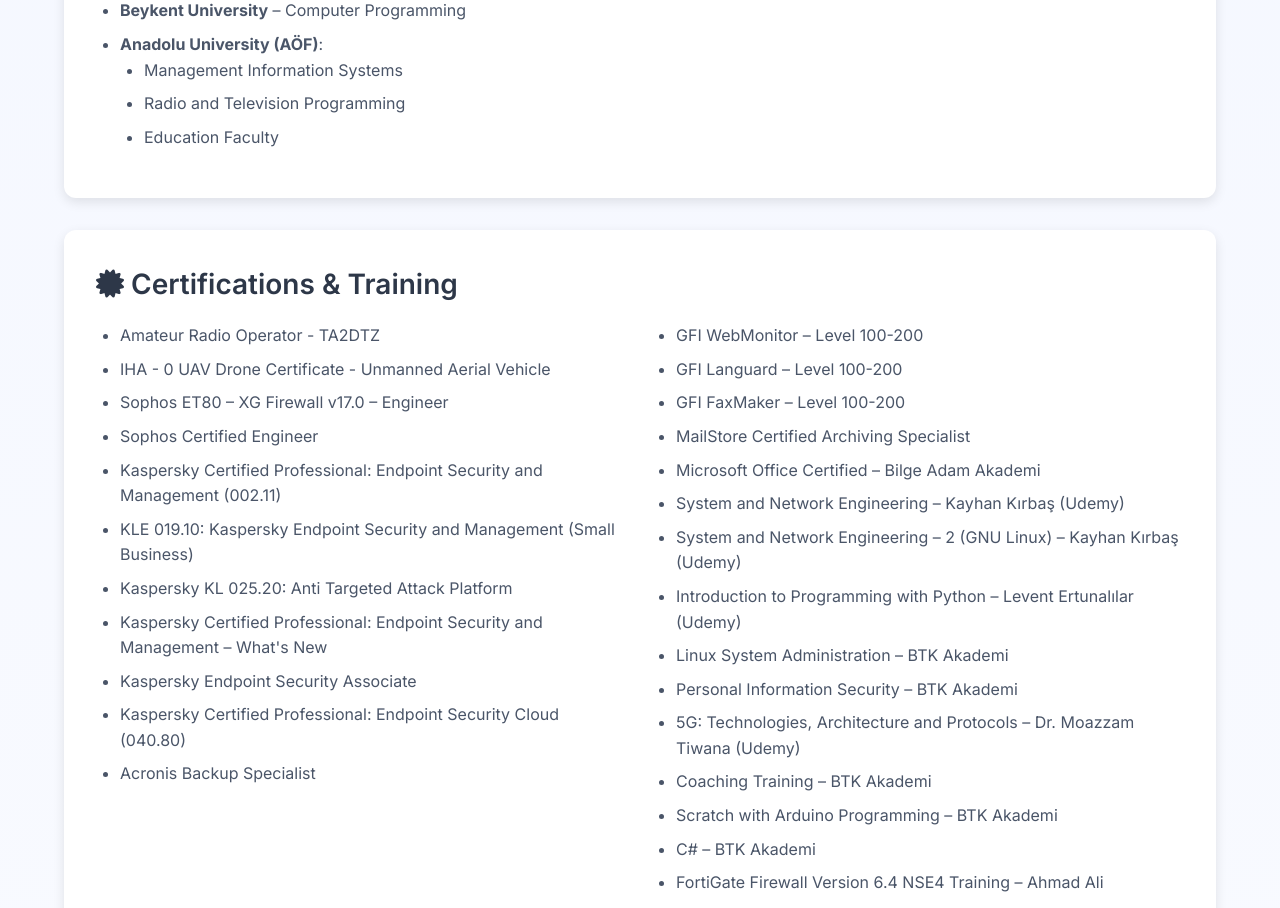
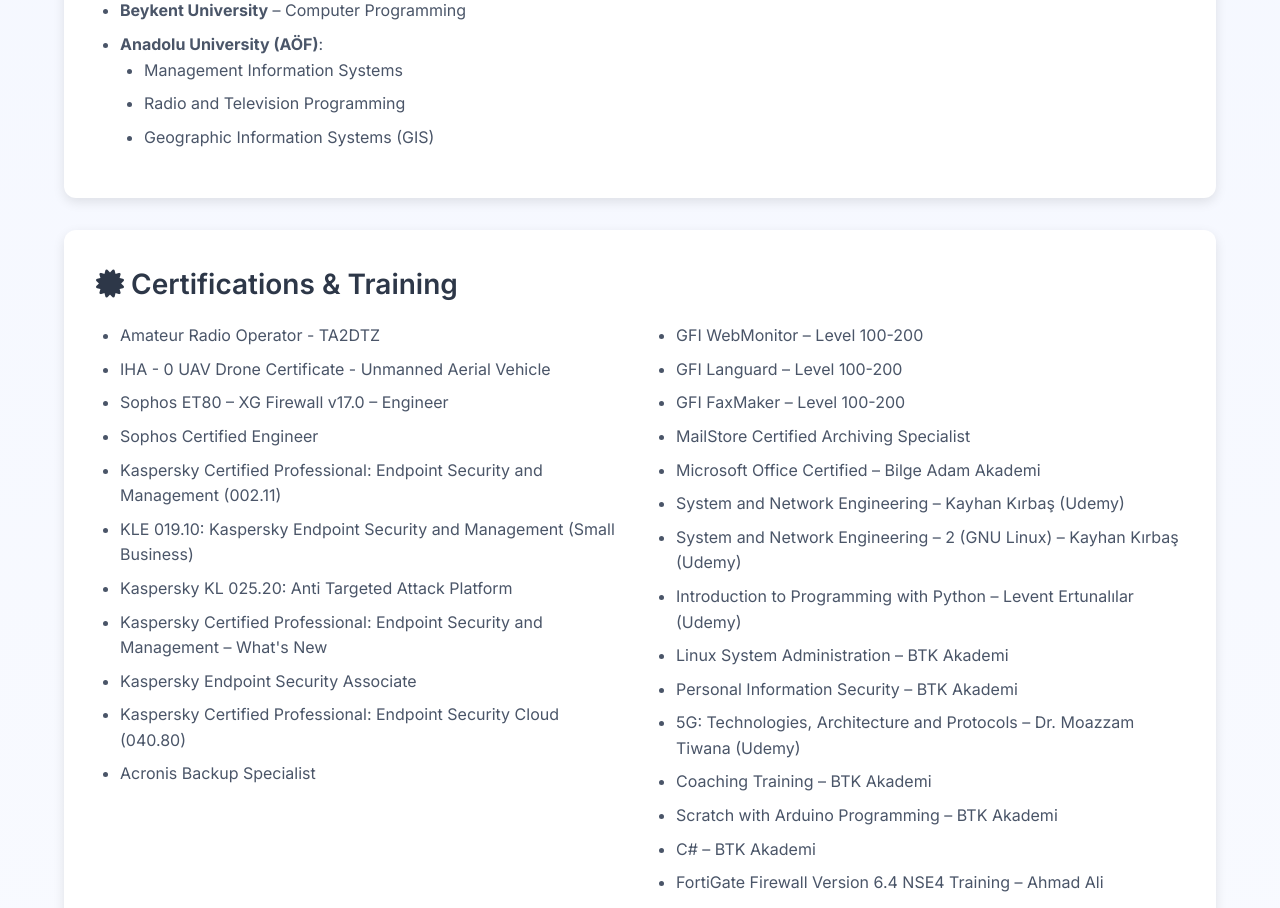
Before and after one commit to enver-colakoglu/enver-colakoglu.github.io, a plain HTML site: page index.html in a window 1280 px wide. Shown: the part 2020-2928 px from the top of the page. Drawn offline with Linux system fonts and the light colour scheme; no server answers.

Commit message:
Add files via upload

```diff
--- a/index.html
+++ b/index.html
@@ -307,7 +307,7 @@
                     <ul>
                         <li>Management Information Systems</li>
                         <li>Radio and Television Programming</li>
-                        <li>Education Faculty</li>
+                        <li>Geographic Information Systems (GIS)</li>
                     </ul>
                 </li>
             </ul>
```
